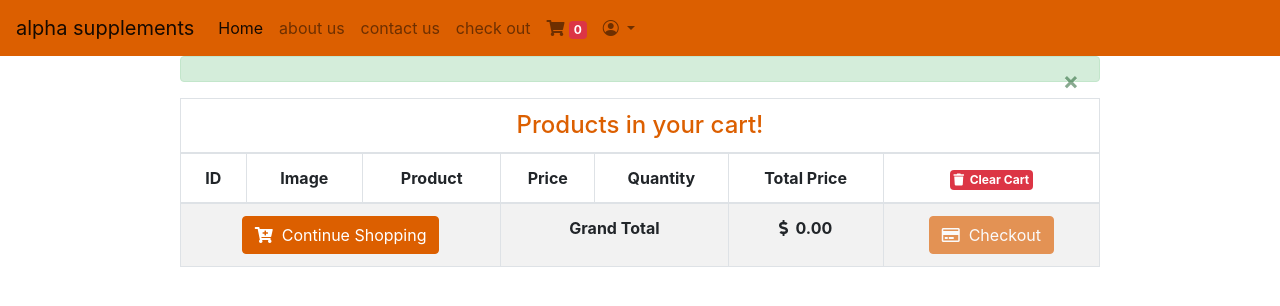
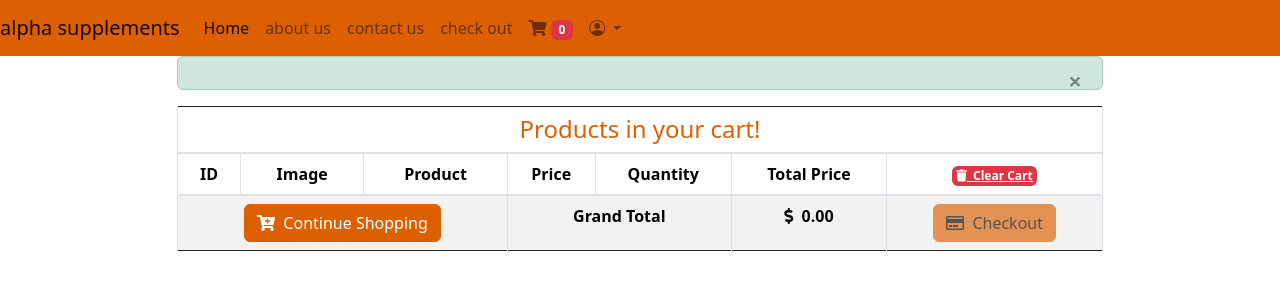
Before and after one commit to bassilcharbel/project-web3, a PHP site: page /cart.php in a window 1280 px wide. Shown: the top 306 px of the page. Run offline with PHP 8.4, Linux system fonts and the light colour scheme; data that the repository does not hold is empty; some libraries are stand-ins or nearby versions.

Commit message:
debug nav bar

```diff
--- a/cart.php
+++ b/cart.php
@@ -14,6 +14,10 @@
   <link rel='stylesheet' href='https://cdnjs.cloudflare.com/ajax/libs/twitter-bootstrap/4.5.2/css/bootstrap.min.css' />
   <link rel='stylesheet' href='https://cdnjs.cloudflare.com/ajax/libs/font-awesome/5.9.0/css/all.min.css' />
   <link rel="stylesheet" href="https://cdn.jsdelivr.net/npm/bootstrap-icons@1.11.3/font/bootstrap-icons.min.css">
+  <link rel='stylesheet' href='https://cdnjs.cloudflare.com/ajax/libs/twitter-bootstrap/4.5.2/css/bootstrap.min.css' />
+  <link rel='stylesheet' href='https://cdnjs.cloudflare.com/ajax/libs/font-awesome/5.9.0/css/all.min.css' />
+  <link rel="stylesheet" href="https://cdn.jsdelivr.net/npm/bootstrap-icons@1.11.3/font/bootstrap-icons.min.css">
+  <link href="https://cdn.jsdelivr.net/npm/bootstrap@5.3.3/dist/css/bootstrap.min.css" rel="stylesheet" integrity="sha384-QWTKZyjpPEjISv5WaRU9OFeRpok6YctnYmDr5pNlyT2bRjXh0JMhjY6hW+ALEwIH" crossorigin="anonymous">
 </head>
 
 <body>
```
